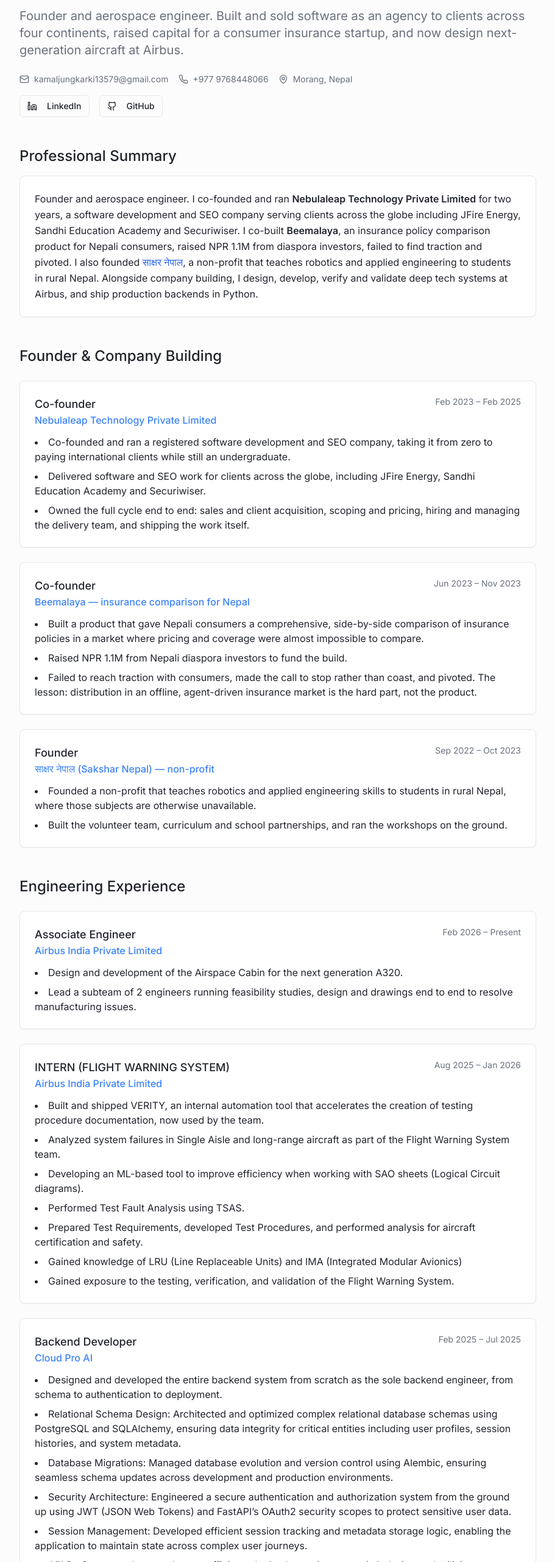
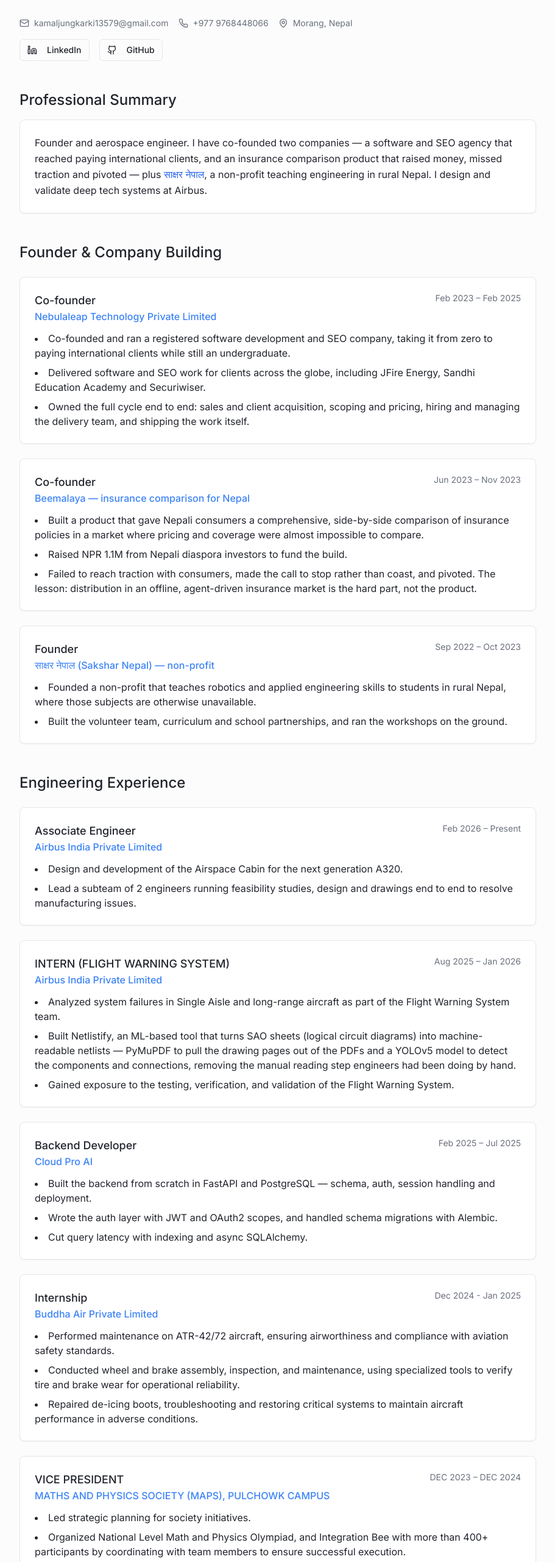
Before and after one commit to karkikamal098/Resume_Kamal_Karki, a React (Vite) app: page / in a window 1280 px wide. Shown: the part 84-2646 px from the top of the page at 61% size, without its empty margins (184-1095 px from the left). Built offline with nearby package versions, Linux system fonts and the light colour scheme.

Commit message:
chagnegs

```diff
--- a/src/components/Portfolio.tsx
+++ b/src/components/Portfolio.tsx
@@ -10,13 +10,7 @@ const Portfolio = () => {
         {/* Header */}
         <header className="mb-12">
           <h1 className="text-4xl font-semibold text-foreground mb-2">Kamal Karki</h1>
-          <p className="text-xl text-muted-foreground mb-6">
-            Founder and aerospace engineer. Built and sold software as an agency to clients across
-            four continents, raised capital for a consumer insurance startup, and now design
-            next-generation aircraft at Airbus.
-          </p>
-
-          <div className="flex flex-wrap gap-4 text-sm text-muted-foreground">
+          <div className="flex flex-wrap gap-4 text-sm text-muted-foreground mt-6">
             <div className="flex items-center gap-2">
               <Mail className="w-4 h-4" />
               <span>kamaljungkarki13579@gmail.com</span>
@@ -53,13 +47,9 @@ const Portfolio = () => {
           <Card>
             <CardContent className="p-6">
               <p className="text-foreground leading-relaxed">
-                Founder and aerospace engineer. I co-founded and ran{" "}
-                <span className="font-semibold">Nebulaleap Technology Private Limited</span> for two
-                years, a software development and SEO company serving clients across the globe
-                including JFire Energy, Sandhi Education Academy and Securiwiser. I co-built{" "}
-                <span className="font-semibold">Beemalaya</span>, an insurance policy comparison
-                product for Nepali consumers, raised NPR 1.1M from diaspora investors, failed to find
-                traction and pivoted. I also founded{" "}
+                Founder and aerospace engineer. I have co-founded two companies — a software and SEO
+                agency that reached paying international clients, and an insurance comparison product
+                that raised money, missed traction and pivoted — plus{" "}
                 <a
                   href="https://www.facebook.com/profile.php?id=100088403617028"
                   target="_blank"
@@ -68,9 +58,8 @@ const Portfolio = () => {
                 >
                   साक्षर नेपाल
                 </a>
-                , a non-profit that teaches robotics and applied engineering to students in rural
-                Nepal. Alongside company building, I design, develop, verify and validate deep tech
-                systems at Airbus, and ship production backends in Python.
+                , a non-profit teaching engineering in rural Nepal. I design and validate deep tech
+                systems at Airbus.
               </p>
             </CardContent>
           </Card>
@@ -204,24 +193,14 @@ const Portfolio = () => {
                 </div>
                 <ul className="list-disc list-inside space-y-2 text-foreground">
                   <li>
-                    Built and shipped VERITY, an internal automation tool that accelerates the
-                    creation of testing procedure documentation, now used by the team.
-                  </li>
-                  <li>
                     Analyzed system failures in Single Aisle and long-range aircraft as part of the
                     Flight Warning System team.
                   </li>
                   <li>
-                    Developing an ML-based tool to improve efficiency when working with SAO sheets (Logical Circuit diagrams).
-                  </li>
-                  <li>
-                    Performed Test Fault Analysis using TSAS.
-                  </li>
-                  <li>
-                  Prepared Test Requirements, developed Test Procedures, and performed analysis for aircraft certification and
-                  safety.</li>
-                  <li>
-                    Gained knowledge of LRU (Line Replaceable Units) and IMA (Integrated Modular Avionics)
+                    Built Netlistify, an ML-based tool that turns SAO sheets (logical circuit
+                    diagrams) into machine-readable netlists — PyMuPDF to pull the drawing pages out
+                    of the PDFs and a YOLOv5 model to detect the components and connections, removing
+                    the manual reading step engineers had been doing by hand.
                   </li>
                   <li>
                    Gained exposure to the testing, verification, and validation of the Flight Warning System.
@@ -241,23 +220,15 @@ const Portfolio = () => {
                 </div>
                 <ul className="list-disc list-inside space-y-2 text-foreground">
                   <li>
-                    Designed and developed the entire backend system from scratch as the sole backend
-                    engineer, from schema to authentication to deployment.
+                    Built the backend from scratch in FastAPI and PostgreSQL — schema, auth, session
+                    handling and deployment.
                   </li>
                   <li>
-                    Relational Schema Design: Architected and optimized complex relational database schemas using PostgreSQL and SQLAlchemy, ensuring data integrity for critical entities including user profiles, session histories, and system metadata.
+                    Wrote the auth layer with JWT and OAuth2 scopes, and handled schema migrations
+                    with Alembic.
                   </li>
                   <li>
-                    Database Migrations: Managed database evolution and version control using Alembic, ensuring seamless schema updates across development and production environments.
-                  </li>
-                  <li>
-                    Security Architecture: Engineered a secure authentication and authorization system from the ground up using JWT (JSON Web Tokens) and FastAPI’s OAuth2 security scopes to protect sensitive user data.
-                  </li>
-                  <li>
-                    Session Management: Developed efficient session tracking and metadata storage logic, enabling the application to maintain state across complex user journeys.
-                  </li>
-                  <li>
-                   API Performance: Improved query efficiency by implementing strategic indexing and utilizing SQLAlchemy’s asynchronous capabilities, reducing database-related bottlenecks.
+                    Cut query latency with indexing and async SQLAlchemy.
                   </li>
                 </ul>
               </CardContent>
@@ -346,9 +317,13 @@ robot parts.
           printing temperature around 220°C, ~80% printing density, and a rectilinear pattern provide the most effective
           tensile strength. We also found that 90% infill gives the highest compressive strength (20.93 MPa), making it ideal
           for high load-bearing applications. Impact test results showed honeycomb infill absorbing the highest energy,
-          followed by gyroid and rectilinear patterns.
+          followed by gyroid and rectilinear patterns. On top of the experimental data, I built and
+          trained a machine learning model that predicts the mechanical properties of a print from
+          its parameters, so the strength of a configuration can be estimated without running the
+          physical test.
         </p>
         <div className="flex flex-wrap gap-2 mb-4">
+          <span className="px-2 py-1 bg-secondary text-secondary-foreground text-xs rounded">Machine Learning</span>
           <span className="px-2 py-1 bg-secondary text-secondary-foreground text-xs rounded">Pandas</span>
           <span className="px-2 py-1 bg-secondary text-secondary-foreground text-xs rounded">Materials Science</span>
           <span className="px-2 py-1 bg-secondary text-secondary-foreground text-xs rounded">3D Printing</span>
```
